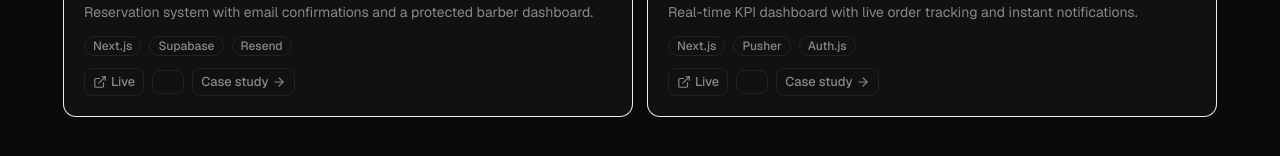
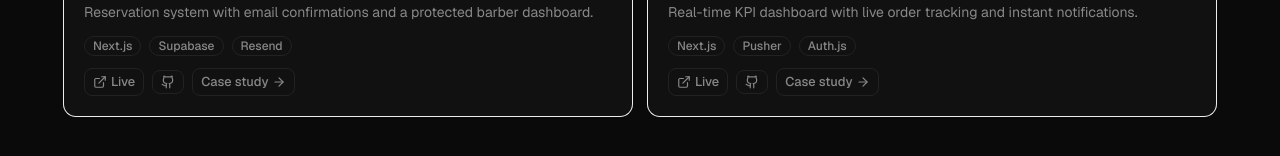
Before and after one commit to ibn-h/fullstack-portfolio, a Next.js app: page / in a window 1280 px wide. Shown: the part 1307-1463 px from the top of the page. Built offline with nearby package versions, Linux system fonts and the light colour scheme.

Commit message:
fix github icon in project buttons

```diff
--- /dev/null
+++ b/components/icons/GitHubIcon.tsx
@@ -0,0 +1,21 @@
+import { SVGProps } from "react";
+
+export function GithubIcon(props: SVGProps<SVGSVGElement>) {
+  return (
+    <svg
+      xmlns="http://www.w3.org/2000/svg"
+      width="24"
+      height="24"
+      viewBox="0 0 24 24"
+      fill="none"
+      stroke="currentColor"
+      strokeWidth="2"
+      strokeLinecap="round"
+      strokeLinejoin="round"
+      {...props}
+    >
+      <path d="M15 22v-4a4.8 4.8 0 0 0-1-3.5c3 0 6-2 6-5.5.08-1.25-.27-2.48-1-3.5.28-1.15.28-2.35 0-3.5 0 0-1 0-3 1.5-2.64-.5-5.36-.5-8 0C6 2 5 2 5 2c-.3 1.15-.3 2.35 0 3.5A5.403 5.403 0 0 0 4 9c0 3.5 3 5.5 6 5.5-.39.49-.68 1.05-.85 1.65-.17.6-.22 1.23-.15 1.85v4" />
+      <path d="M9 18c-4.51 2-5-2-7-2" />
+    </svg>
+  );
+}
--- a/components/projects/ProjectLinks.tsx
+++ b/components/projects/ProjectLinks.tsx
@@ -1,6 +1,7 @@
 import Link from "next/link";
 import { Button } from "@/components/ui/button";
 import { ExternalLink, ArrowRight } from "lucide-react";
+import { GithubIcon } from "../icons/GitHubIcon";
 
 interface ProjectLinksProps {
   liveUrl: string;
@@ -32,10 +33,12 @@
           variant="outline"
           size="sm"
           nativeButton={false}
-          render={<a href={githubUrl} target="_blank" rel="noopener noreferrer" />}
+          render={
+            <a href={githubUrl} target="_blank" rel="noopener noreferrer" />
+          }
           className="border-border text-muted hover:text-text hover:border-text"
         >
-          <i className="ti ti-brand-github w-3.5 h-3.5" aria-hidden="true" />
+          <GithubIcon className="w-3.5 h-3.5" aria-hidden="true" />
         </Button>
       )}
       <Button
```
Also changed, not shown: 1 other file (tests, documents, lock files or other folders).
